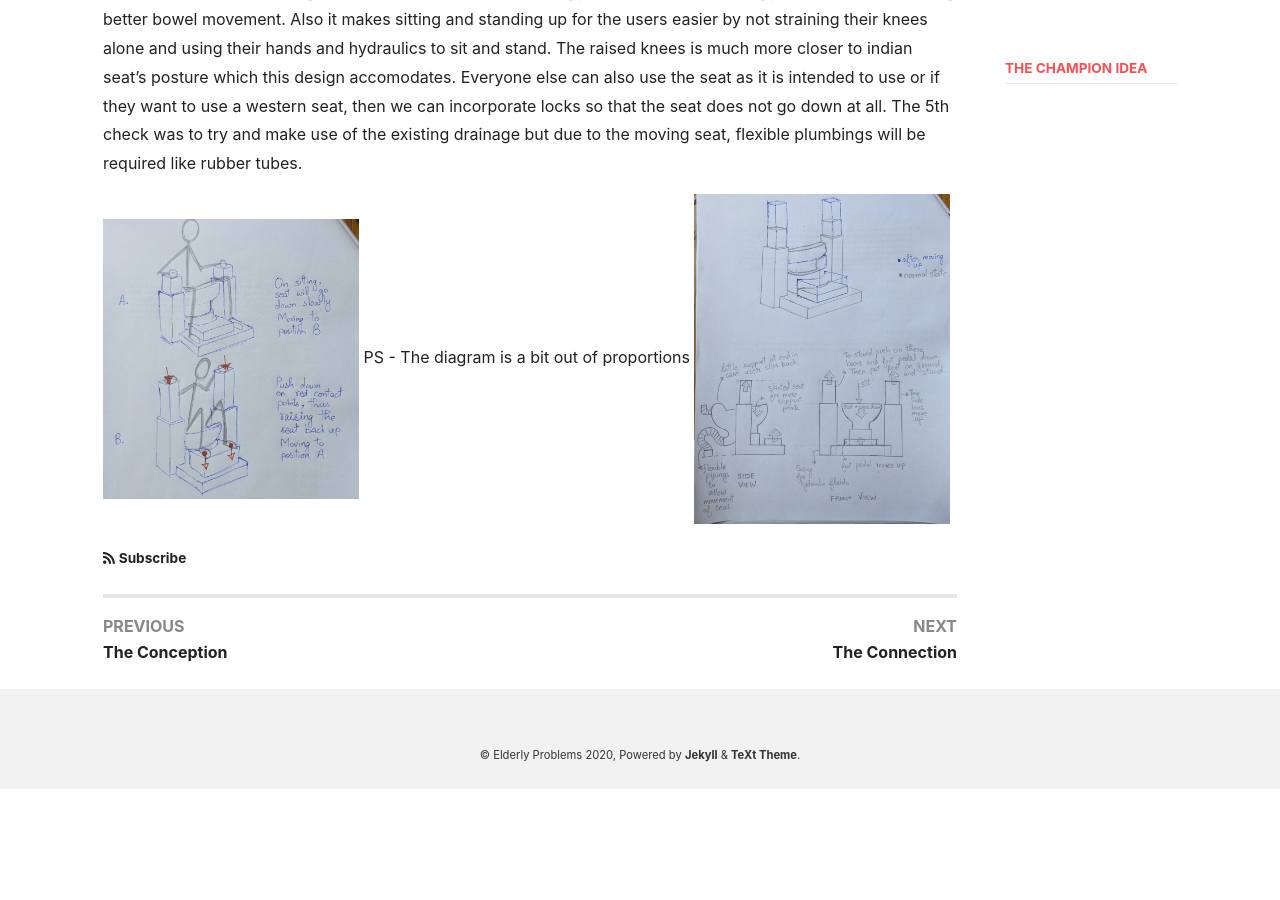
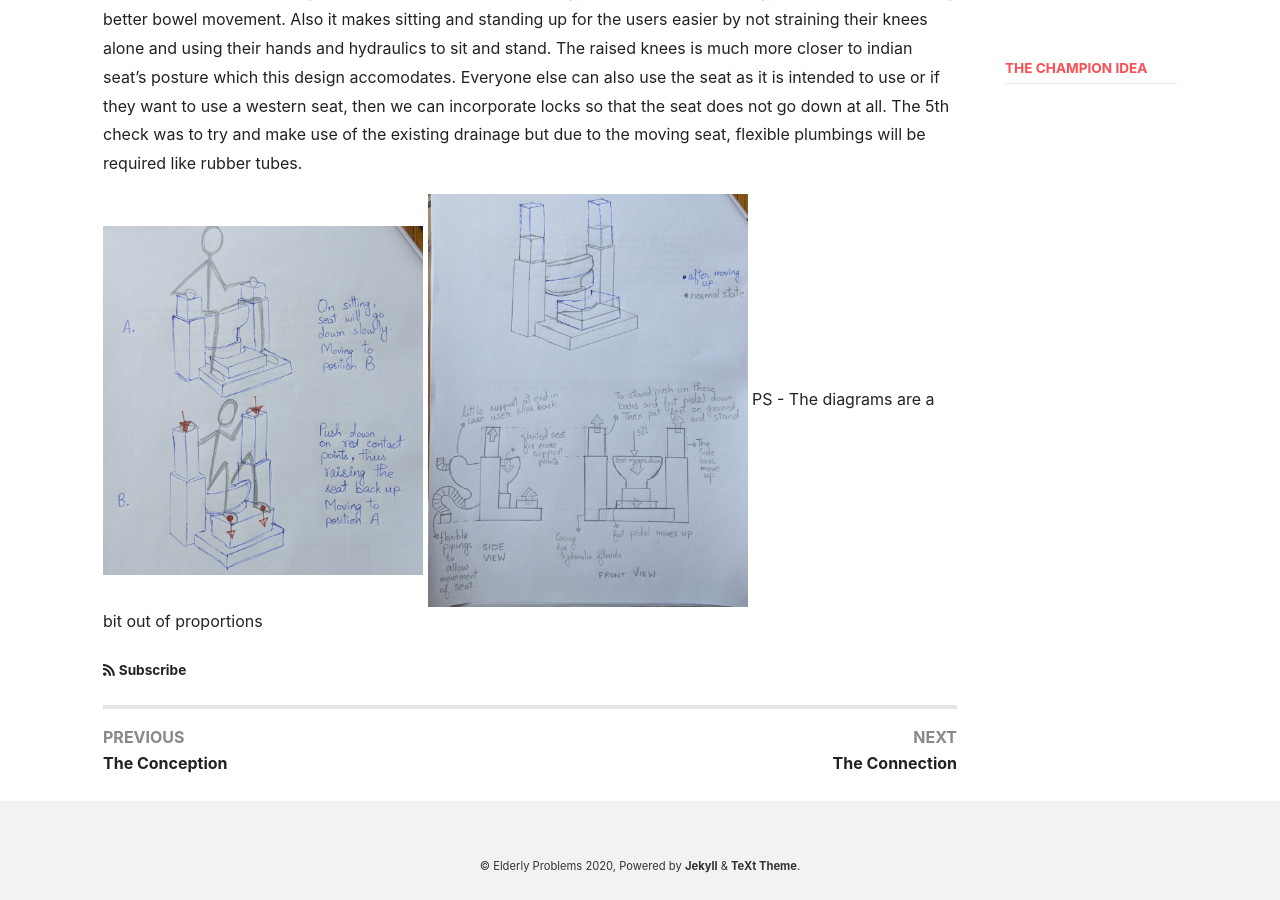
Before and after one commit to AayushKadam/Design-and-Innovation, a Jekyll site: the page built from _posts/2020-10-29-craft.md, in a window 1280 px wide and 900 px high, scrolled down 867 px. Built offline with Jekyll 4.4.1, drawn with Linux system fonts in a browser that asks for light colours; nearby versions of some CDN libraries; before the commit the page ends 1656 px from its top, so only the background shows below that.

Commit message:
Update 2020-10-29-craft.md

```diff
--- a/_posts/2020-10-29-craft.md
+++ b/_posts/2020-10-29-craft.md
@@ -16,6 +16,6 @@ article_header:
 We settled on a hybrid of the Car Lift Design and taking the foot stand raising feature from the Wheel Chair inspired Design.
 So we took the Car lift design because it lowers the western-type-of seat to an indian-type-of seat thus inducing better bowel movement. Also it makes sitting and standing up for the users easier by not straining their knees alone and using their hands and hydraulics to sit and stand. The raised knees is much more closer to indian seat's posture which this design accomodates. Everyone else can also use the seat as it is intended to use or if they want to use a western seat, then we can incorporate locks so that the seat does not go down at all. The 5th check was to try and make use of the existing drainage but due to the moving seat, flexible plumbings will be required like rubber tubes.
 
-<img class="image image--lg" src="https://github.com/AayushKadam/Design-and-Innovation/blob/master/assets/images/sketches/PXL_20201214_142303094.jpg?raw=1"/>
-PS - The diagram is a bit out of proportions
-<img class="image image--lg" src="https://github.com/AayushKadam/Design-and-Innovation/blob/master/assets/images/sketches/PXL_20201214_141156647.jpg?raw=1"/>
+<img class="image image--xl" src="https://github.com/AayushKadam/Design-and-Innovation/blob/master/assets/images/sketches/PXL_20201214_142303094.jpg?raw=1"/>
+<img class="image image--xl" src="https://github.com/AayushKadam/Design-and-Innovation/blob/master/assets/images/sketches/PXL_20201214_141156647.jpg?raw=1"/>
+PS - The diagrams are a bit out of proportions
```
